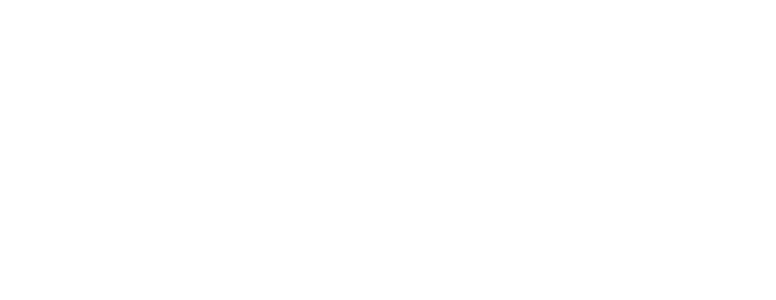
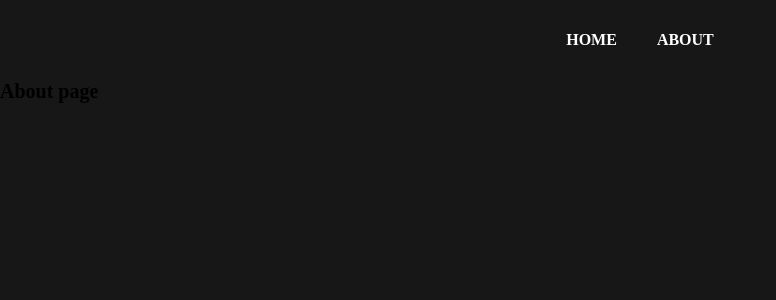
Before and after one commit to caamag/Mini-Blog, a React (Create React App) app: page /about in a window 1280 px wide. Shown: the top 300 px of the page, without its empty margins (0-776 px from the left). Built offline with nearby package versions, Linux system fonts and the light colour scheme.

Commit message:
criando componentes e páginas

```diff
--- a/package.json
+++ b/package.json
@@ -9,6 +9,7 @@
     "firebase": "^10.9.0",
     "react": "^18.2.0",
     "react-dom": "^18.2.0",
+    "react-router-dom": "^6.22.3",
     "react-scripts": "5.0.1",
     "web-vitals": "^2.1.4"
   },
--- a/src/App.js
+++ b/src/App.js
@@ -1,8 +1,30 @@
 import './App.css';
+import { BrowserRouter, Routes, Route, Navigate } from 'react-router-dom';
+
+//pages
+import Home from './pages/home/home';
+import About from './pages/about/about';
+
+//components
+import NavBar from './components/navBar';
+import Footer from './components/footer';
 
 function App() {
   return (
     <div className="App">
+
+      <BrowserRouter>
+
+        <NavBar />
+
+        <Routes>
+          <Route path='/' element={<Home />} >home</Route>
+          <Route path='/about' element={<About />} ></Route>
+        </Routes>
+
+        <Footer />
+
+      </BrowserRouter>
 
     </div>
   );
--- /dev/null
+++ b/src/components/footer.js
@@ -0,0 +1,13 @@
+import './footer.css';
+
+function Footer() {
+
+    return <footer>
+
+
+
+    </footer>
+
+};
+
+export default Footer;
--- /dev/null
+++ b/src/components/navBar.css
@@ -0,0 +1,25 @@
+nav ul {
+    width: 50%;
+    height: 80px;
+    margin: 0 auto;
+    display: flex;
+    justify-content: center;
+    align-items: center;
+}
+
+nav a {
+    margin: 20px;
+    font-size: 1.6rem;
+    color: white;
+    text-decoration: none;
+    font-weight: bold;
+}
+
+nav li {
+    list-style: none;
+    transition: 250ms;
+}
+
+nav li:hover {
+    padding-top: 10px;
+}
--- /dev/null
+++ b/src/components/navBar.js
@@ -0,0 +1,16 @@
+import './navBar.css';
+
+import { NavLink } from 'react-router-dom';
+
+function NavBar() {
+
+    return <nav>
+        <ul>
+            <li><NavLink to='/' className='nav-link'>HOME</NavLink></li>
+            <li><NavLink to='/about' className='nav-link'>ABOUT</NavLink></li>
+        </ul>
+    </nav>
+
+};
+
+export default NavBar;
--- a/src/index.css
+++ b/src/index.css
@@ -0,0 +1,14 @@
+* {
+    padding: 0px;
+    margin: 0px;
+    scroll-behavior: smooth;
+}
+
+html {
+    font-size: 62.5%;
+    font-family: 'Times New Roman', Times, serif;
+}
+
+body {
+    background-color: rgb(23, 23, 23);
+}
--- /dev/null
+++ b/src/pages/about/about.js
@@ -0,0 +1,14 @@
+import './about.css'
+
+
+function About() {
+
+    return <div className="container">
+
+        <h1>About page</h1>
+
+    </div>
+
+};
+
+export default About;
--- /dev/null
+++ b/src/pages/home/home.js
@@ -0,0 +1,13 @@
+import './home.css'
+
+
+function Home() {
+
+    return <div className="container">
+
+        <h1>Home page</h1>
+
+    </div>
+};
+
+export default Home;
```
Also changed, not shown: src/firebase/config.js (added, +17 -0 lines), src/components/footer.css (added), src/pages/about/about.css (added), src/pages/home/home.css (added), 1 other file (tests, documents, lock files or other folders).
